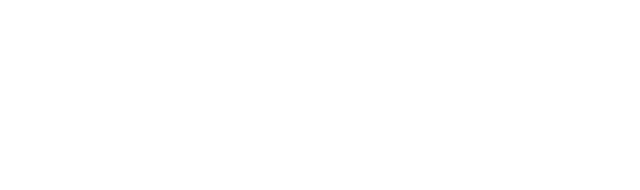
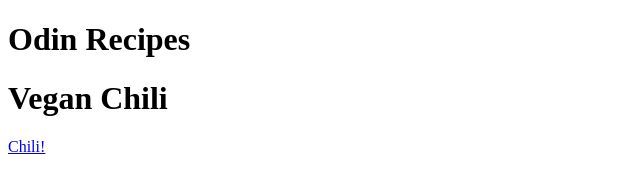
Before and after one commit to Young-grasshopper1/odin-recipes, a plain HTML site: page index.html in a window 1280 px wide. Shown: the whole page, without its empty margins (0-640 px from the left). Drawn offline with Linux system fonts and the light colour scheme.

Commit message:
Create chili.html & link chili to main page
added a page for vegan chili that is linked to the main page
using an anchor tag to direct to my recipe.

```diff
--- a/index.html
+++ b/index.html
@@ -5,7 +5,9 @@
         <title>Odin Recipes</title>
         <meta charset="UTF-8">
     </head>
-
     <body>
+        <h1>Odin Recipes</h1>
+        <h1>Vegan Chili</h1>
+        <a href="./recipes/chili.html">Chili!</a>
     </body>
 </html>
```
Also changed, not shown: recipes/chili.html (added, +12 -0 lines).
